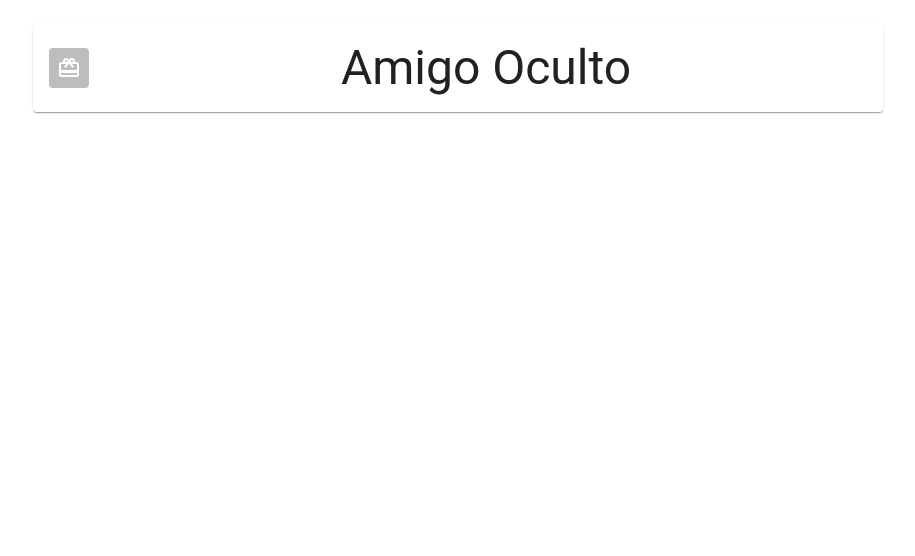
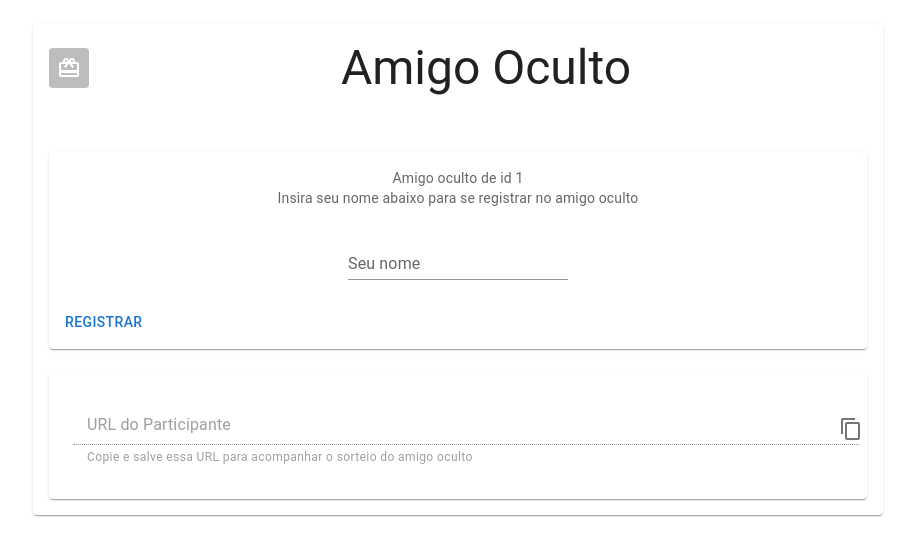
Before and after one commit to Goncalves-Rafael/raffles_front, a React (Create React App) app: page /raffles/1/register in a window 1280 px wide. Before the commit this address had no page. Shown: the top 556 px of the page, without its empty margins (182-1097 px from the left). Built offline with nearby package versions, Linux system fonts and the light colour scheme.

Commit message:
Adiciona demais telas

```diff
--- a/src/App.js
+++ b/src/App.js
@@ -6,6 +6,8 @@ import { Route, Routes } from "react-router-dom";
 
 import CreateSecretSanta from './components/CreateSecretSanta';
 import RaffleAdmin from './components/RaffleAdmin';
+import RaffleParticipantRegister from './components/RaffleParticipantRegister';
+import RaffleSeeParticipantDraw from './components/RaffleSeeParticipantDraw';
 
 function App() {
   return (
@@ -27,6 +29,8 @@ function App() {
           />
           <Routes>
             <Route path="/raffles/:id/admin" element={<RaffleAdmin />} />
+            <Route path="/raffles/:id/register" element={<RaffleParticipantRegister />} />
+            <Route path="/raffles/:id/see" element={<RaffleSeeParticipantDraw />} />
             <Route path="/" element={< CreateSecretSanta/>} />
           </Routes>
 
--- a/src/components/RaffleAdmin.js
+++ b/src/components/RaffleAdmin.js
@@ -1,7 +1,72 @@
 import { useParams } from "react-router-dom";
+import { useState, useEffect } from 'react';
+
+import Alert from '@mui/material/Alert';
+import Avatar from '@mui/material/Avatar';
+import Button from '@mui/material/Button';
+import Table from '@mui/material/Table';
+import TableBody from '@mui/material/TableBody';
+import TableCell from '@mui/material/TableCell';
+import TableContainer from '@mui/material/TableContainer';
+import TableHead from '@mui/material/TableHead';
+import TableRow from '@mui/material/TableRow';
+import Paper from '@mui/material/Paper';
+import VisibilityIcon from '@mui/icons-material/Visibility';
+import VisibilityOffIcon from '@mui/icons-material/VisibilityOff';
+
+
+import { drawRaffle, seenRaffle } from '../services/rafflesService'
 
 
 export default function RaffleAdmin () {
+    const [participants, setParticipans] = useState([]);
+    const [message, setMessage] = useState('');
     const routeParams = useParams();
-    return <h1>{routeParams.id}</h1>
+
+    useEffect(() => {
+        seenRaffle(routeParams.id)
+            .then(response => {
+                setParticipans(response.data)
+            })
+    }, []);
+
+    const triggerDrawRaffle = () => {
+        drawRaffle(routeParams.id)
+            .then(response => {
+                setMessage(response.message)
+            })
+    }
+
+    return <TableContainer component={Paper}>
+    {
+        message.length > 0 &&
+        <Alert severity="success">{message}</Alert>
+    }
+    <Table sx={{ minWidth: 650 }} aria-label="caption table">
+      <caption>
+        Lista dos participantes e se visualizaram ou não o resultado do sorteio
+        <Button onClick={triggerDrawRaffle}>Sortear</Button>
+      </caption>
+      <TableHead>
+        <TableRow>
+          <TableCell colSpan={3}>Participante</TableCell>
+          <TableCell align="right">Visualizou</TableCell>
+        </TableRow>
+      </TableHead>
+      <TableBody>
+        {participants.map((row) => (
+          <TableRow key={row.name}>
+            <TableCell component="th" scope="row" colSpan={3}>
+              {row.name}
+            </TableCell>
+            <TableCell align="right">
+                <Avatar>
+                    {row.seen ? <VisibilityIcon /> : <VisibilityOffIcon />}
+                </Avatar>
+            </TableCell>
+          </TableRow>
+        ))}
+      </TableBody>
+    </Table>
+  </TableContainer>;
 }
--- /dev/null
+++ b/src/components/RaffleParticipantRegister.js
@@ -0,0 +1,108 @@
+import * as React from 'react';
+import { useParams } from "react-router-dom";
+import Alert from '@mui/material/Alert';
+import CardActions from '@mui/material/CardActions';
+import CardContent from '@mui/material/CardContent';
+import Button from '@mui/material/Button';
+import Typography from '@mui/material/Typography';
+import TextField from '@mui/material/TextField';
+import ContentCopyIcon from '@mui/icons-material/ContentCopy';
+import {
+  Box,
+  Card,
+  FormControl,
+  FormHelperText,
+  InputLabel,
+  Input,
+  IconButton,
+  InputAdornment
+} from '@mui/material';
+
+import { registerParticipantIntoRaffle } from '../services/rafflesService'
+
+export default function CreateSecretSanta() {
+  const handleMouseDown = (event) => {
+    event.preventDefault();
+  };
+
+  const [ raffleRegisterResponse, setRaffleRegisterResponse ] = React.useState({});
+  const [ participantName, setParticipantName ] = React.useState('');
+  const routeParams = useParams();
+
+  let isRaffleReady = false;
+  if (raffleRegisterResponse != null && raffleRegisterResponse.data != null) {
+    isRaffleReady = true;
+  }
+
+  const registerIntoRaffle = (ev) => {
+    ev.preventDefault();
+    registerParticipantIntoRaffle(routeParams.id, participantName)
+      .then(setRaffleRegisterResponse);
+  }
+
+  const toClipBoard = (text) => {navigator.clipboard.writeText(text)}
+
+  return (
+    <Box sx={{
+        display: 'flex',
+        flexDirection: 'column',
+        p: 1,
+        m: 1,
+        bgcolor: 'background.paper',
+        borderRadius: 1,
+      }}
+    >
+      <Card sx={{ m: "auto", mt: 3, width: "100%" }}>
+        <CardContent>
+          <Typography variant="body2" color="text.secondary">
+            Amigo oculto de id {routeParams.id}
+          </Typography>
+          <Typography variant="body2" color="text.secondary">
+            Insira seu nome abaixo para se registrar no amigo oculto
+          </Typography>
+          <TextField sx={{ maxWidth: "50%", m: "auto", mt: 3 }} id="standard-basic" label="Seu nome" variant="standard"
+            onInput={e => setParticipantName(e.target.value)}
+            value={participantName}
+          />
+          {
+            isRaffleReady &&
+              <Alert severity="success">{raffleRegisterResponse.message}</Alert>
+          }
+        </CardContent>
+        <CardActions>
+          <Button onClick={registerIntoRaffle} disabled={isRaffleReady}>Registrar</Button>
+        </CardActions>
+      </Card>
+
+      <Card sx={{ m: "auto", mt: 3, width: "100%" }} >
+        <CardContent>
+          {/* URL para o participante acompanhar o sorteio do amigo oculto */}
+          <FormControl sx={{ m: 1, width: "100%" }} variant="outlined" disabled >
+            <InputLabel htmlFor="outlined-adornment-password">URL do Participante</InputLabel>
+            <Input
+              type='text'
+              variant="standard"
+              disabled
+              value={isRaffleReady ? raffleRegisterResponse.data['result_link'] : ''}
+              endAdornment={
+                <InputAdornment position="end">
+                  <IconButton
+                    aria-label="copy url"
+                    onClick={() => toClipBoard(isRaffleReady ? raffleRegisterResponse.data['result_link'] : '')}
+                    onMouseDown={handleMouseDown}
+                    edge="end"
+                  >
+                    <ContentCopyIcon />
+                  </IconButton>
+                </InputAdornment>
+              }
+            />
+            <FormHelperText>
+              Copie e salve essa URL para acompanhar o sorteio do amigo oculto
+            </FormHelperText>
+          </FormControl>
+        </CardContent>
+      </Card>
+    </Box>
+  );
+}
--- /dev/null
+++ b/src/components/RaffleSeeParticipantDraw.js
@@ -0,0 +1,29 @@
+import { useParams } from "react-router-dom";
+import { useState, useEffect } from 'react';
+
+import Alert from '@mui/material/Alert';
+import Box from '@mui/material/Button';
+import Paper from '@mui/material/Paper';
+
+
+import { participantCheckDraw } from '../services/rafflesService'
+
+
+export default function RaffleAdmin () {
+    const [message, setMessage] = useState('');
+    const routeParams = useParams();
+
+    useEffect(() => {
+      participantCheckDraw(routeParams.id)
+        .then(response => {
+          setMessage(response.message)
+        })
+    }, []);
+
+    return <Box component={Paper}>
+      {
+          message.length > 0 &&
+          <Alert severity="info">{message}</Alert>
+      }
+    </Box>;
+}
--- a/src/services/mockResponses.js
+++ b/src/services/mockResponses.js
@@ -1,5 +1,5 @@
 export {
-	MOCK_CHECK_SANTA,
+	MOCK_CHECK_RAFFLE,
 	MOCK_CREATE_RAFFLE,
 	MOCK_DRAW_RAFFLE,
 	MOCK_REGISTER_RAFFLE,
@@ -23,7 +23,7 @@ const MOCK_REGISTER_RAFFLE = {
 	}
 };
 
-const MOCK_CHECK_SANTA = {
+const MOCK_CHECK_RAFFLE = {
 	"message": "seu amigo oculto é: Fulano"
 };
 
--- a/src/services/rafflesService.js
+++ b/src/services/rafflesService.js
@@ -1,7 +1,11 @@
-import { MOCK_CREATE_RAFFLE } from './mockResponses';
+import { MOCK_CREATE_RAFFLE, MOCK_STATUS_RAFFLE, MOCK_DRAW_RAFFLE, MOCK_REGISTER_RAFFLE, MOCK_CHECK_RAFFLE } from './mockResponses';
 
 export {
-    createRaffle
+    createRaffle,
+    drawRaffle,
+    participantCheckDraw,
+    registerParticipantIntoRaffle,
+    seenRaffle
 };
 
 
@@ -11,3 +15,31 @@ const createRaffle = (raffleName) => {
         res(MOCK_CREATE_RAFFLE);
     });
 };
+
+const seenRaffle = (raffleId) => {
+    console.log(`Retrieving participants from raffle with id '${raffleId}'`);
+    return new Promise((res, rej) => {
+        res(MOCK_STATUS_RAFFLE);
+    });
+};
+
+const drawRaffle = (raffleId) => {
+    console.log(`Drawing raffle with id '${raffleId}'`);
+    return new Promise((res, rej) => {
+        res(MOCK_DRAW_RAFFLE);
+    });
+};
+
+const registerParticipantIntoRaffle = (raffleId, participantName) => {
+    console.log(`Registering new participant with name '${participantName}' into raffle with id '${raffleId}'`);
+    return new Promise((res, rej) => {
+        res(MOCK_REGISTER_RAFFLE);
+    });
+};
+
+const participantCheckDraw = (participantId) => {
+    console.log(`Checking draw for participant with id '${participantId}'`);
+    return new Promise((res, rej) => {
+        res(MOCK_CHECK_RAFFLE);
+    });
+};
```
